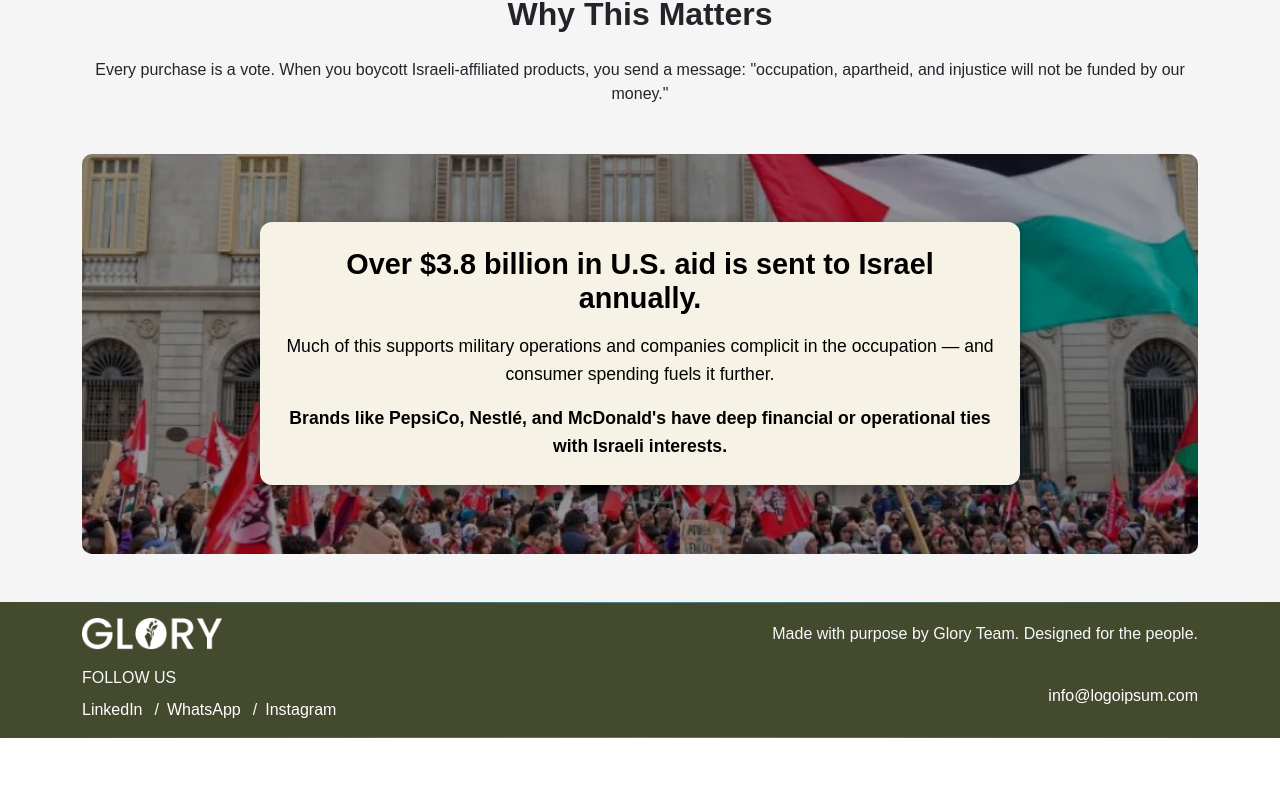
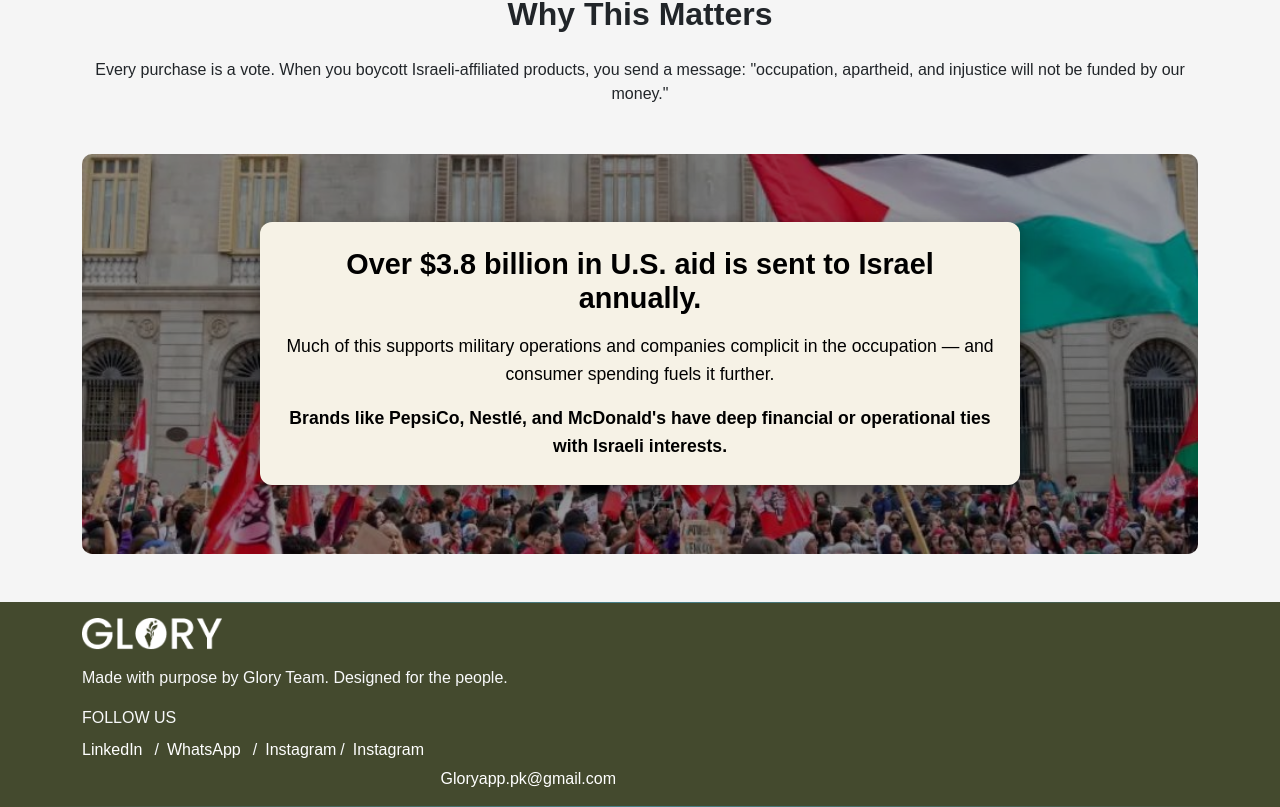
Before and after one commit to raotalha360/glory-landing-page, a React (Create React App) app: page / in a window 1280 px wide. Shown: the part 2176-2983 px from the top of the page. Before the commit the page ends 2914 px from the top, so only its background shows below. Built offline with nearby package versions, Linux system fonts and the light colour scheme.

Commit message:
Footer updated

```diff
--- a/src/GloryLandingPage.jsx
+++ b/src/GloryLandingPage.jsx
@@ -189,38 +189,43 @@
 {/* Footer */}
 <footer className="footer py-3">
   <div className="container">
-    {/* First Row - Logo and Text */}
-    <div className="row align-items-center mb-3">
-      <div className="col-6 text-start">
-        <img src="/images/glory-logo-white.png" alt="Glory Logo" className="footer-logo" />
-      </div>
-      <div className="col-6 text-end">
-        <span className="text-light">
-          Made with purpose by Glory Team. Designed for the people.
-        </span>
-      </div>
-    </div>
+    <div className="row">
+      {/* Left column with logo, text, and social links */}
+      <div className="col-md-6 text-start">
+        {/* Logo */}
+        <img src="/images/glory-logo-white.png" alt="Glory Logo" className="footer-logo mb-2" />
 
-    {/* Second Row - FOLLOW US and Email */}
-    <div className="row align-items-center">
-      <div className="col-md-6 text-start">
-        <div className="social-links">
+        {/* Tagline */}
+        <div className="mt-2 mb-3">
+          <span className="text-light">
+            Made with purpose by Glory Team. Designed for the people.
+          </span>
+        </div>
+
+        {/* Social Links */}
+        <div className="social-links mt-3">
           <p className="text-light mb-2">FOLLOW US</p>
           <a href="https://x.com/" className="text-light me-2">LinkedIn</a>
           <span className="text-light mx-1">/</span>
           <a href="https://x.com/" className="text-light me-2 ms-1">WhatsApp</a>
           <span className="text-light mx-1">/</span>
           <a href="https://x.com/" className="text-light ms-1">Instagram</a>
+          <span className="text-light mx-1">/</span>
+          <a href="https://x.com/" className="text-light ms-1">Instagram</a>
         </div>
       </div>
+
+    {/* Second Row - FOLLOW US and Email */}
+    <div className="row align-items-center">
       <div className="col-md-6 text-md-end mt-3 mt-md-0">
         <div className="contact-email">
           <a href="mailto:info@goloriy.com" className="text-light">
-            <i className="bi bi-envelope me-2"></i>info@logoipsum.com
+            <i className="bi bi-envelope me-2"></i>Gloryapp.pk@gmail.com
           </a>
         </div>
       </div>
     </div>
+  </div>
   </div>
 </footer>
     </div>
```
